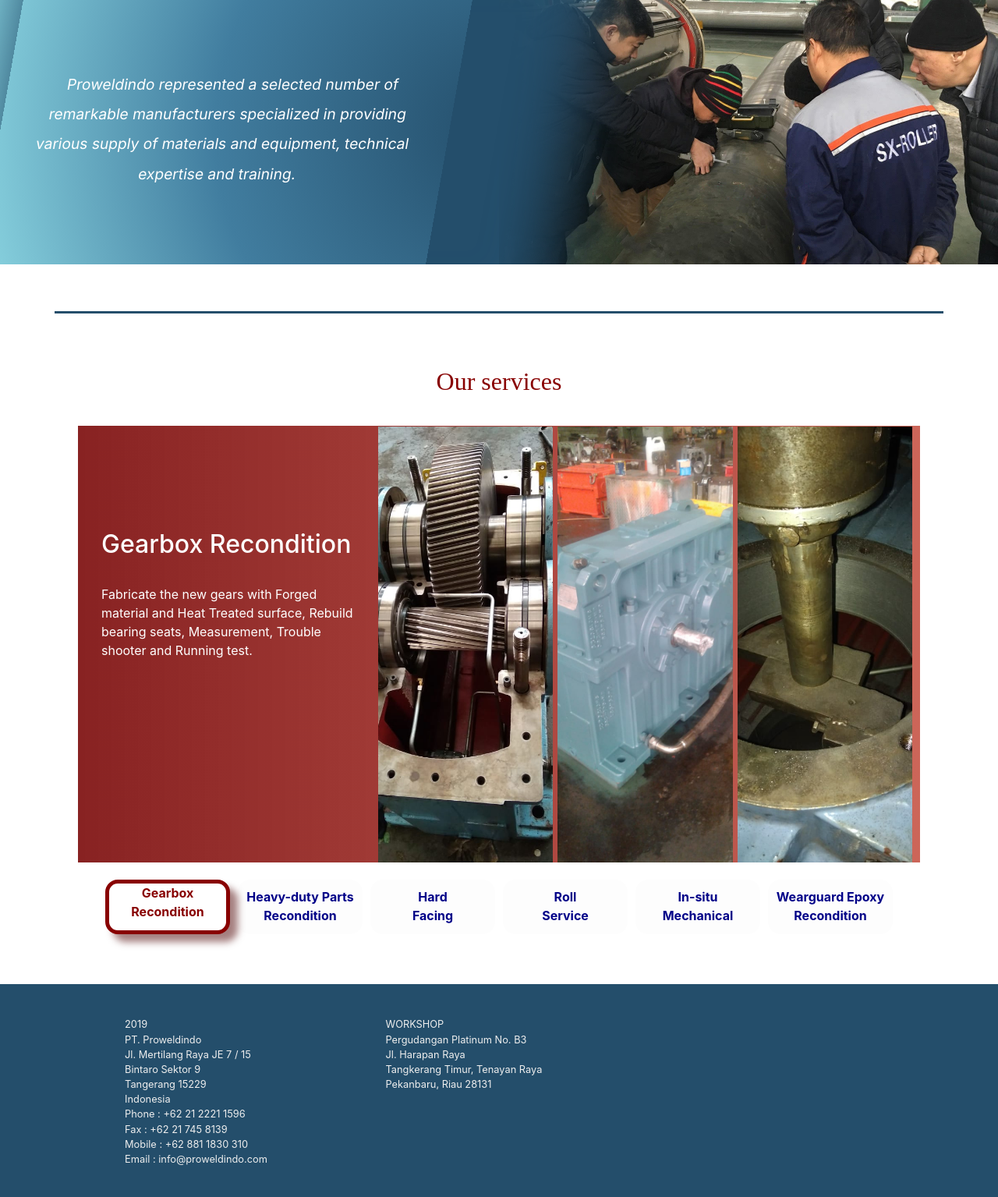
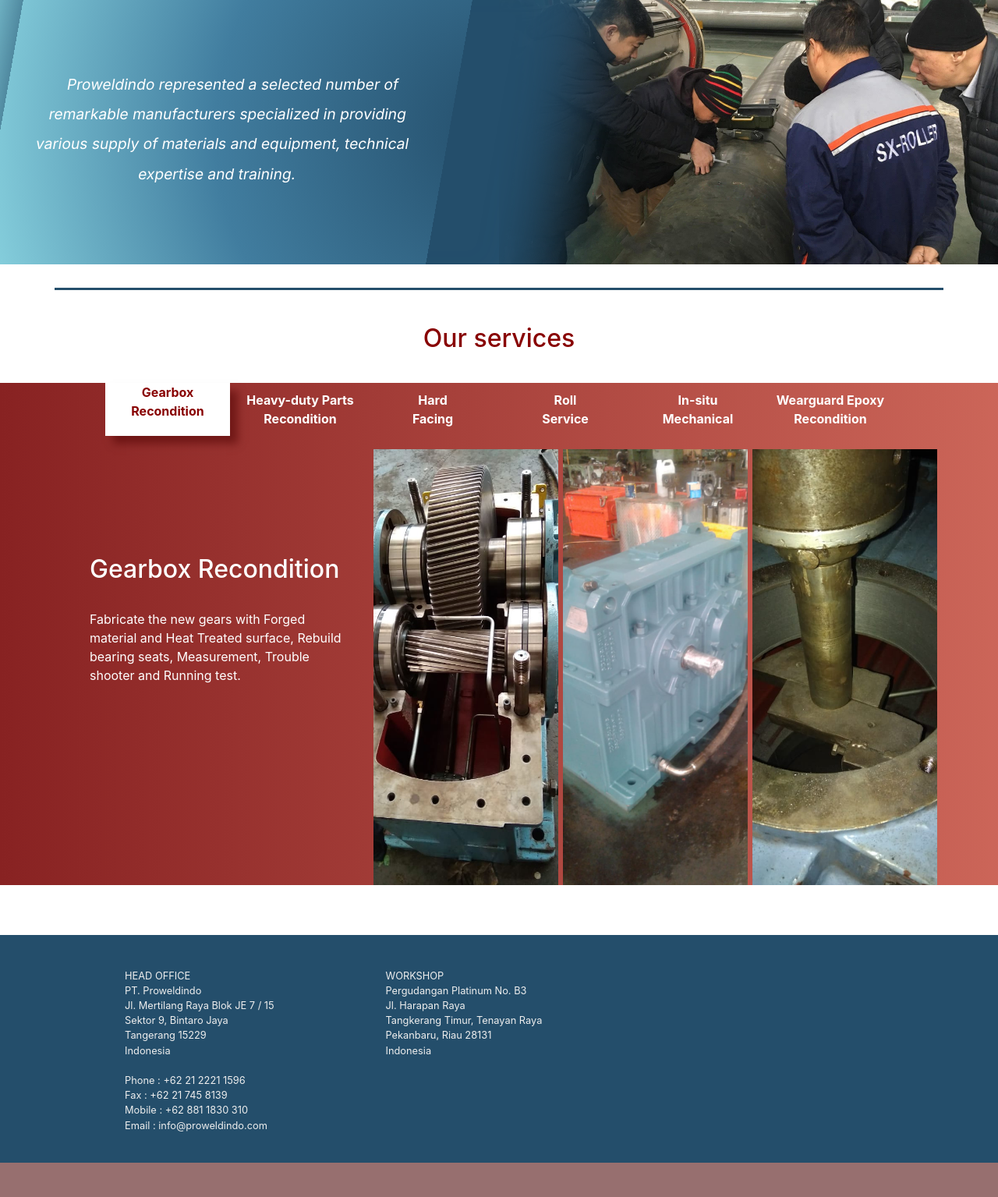
Before and after one commit to ichsanni/proweldindo, a PHP site: page /home_page.html in a window 1280 px wide. Shown: the part 1644-3179 px from the top of the page at 78% size. After the commit the page ends 3135 px from the top, so only its background shows below. Run offline with PHP 8.4, Linux system fonts and the light colour scheme.

Commit message:
visual changes
hero caption opacity background, positions of carousel indicators as well as shapes

```diff
--- a/home_page.html
+++ b/home_page.html
@@ -40,20 +40,20 @@
             <div class="carousel-item active">
                 <img class="d-block img-hero" src="img/insitu6.jpg"/>
                 <div class="text-hero">
-                    <h1 class="m-20">PT. Proweldindo</h1>
+                    <h2 class="m-20">PT Proweldindo</h2>
                 <p class="m-20">We are an 100% Indonesian Company based in Jakarta, Indonesia.</p></div>
             </div>
             <div class="carousel-item">
                 <img class="d-block img-hero" src="img/team3.png"/>
                 <div class="text-hero">
-                    <h1 class="m-20">Our Mission</h1>
-                <p class="m-20">To be the no. 1 company regarding maintenance of machinery in the paper and pulp industry.</p></div>
+                    <h2 class="m-20">Our Mission</h2>
+                <p class="m-20">To be the leader in maintenance of machinery in the paper and pulp industry.</p></div>
             </div>
             <div class="carousel-item">
                 <img class="d-block img-hero" src="img/balancing.jpg"/>
                 <div class="text-hero">
-                    <h1 class="m-20">Our Products</h1>
-                <p class="m-20">Proweldindo also acts as the agent for RUNTECH System, FABINY Ruby Nozzle, Shizuoka DOCTOR, PR Rolls and Loctite.</p></div>
+                    <h2 class="m-20">Our Products</h2>
+                <p class="m-20">Proweldindo acts as the agent for SX Roller, PW Shizuoka DOCTORING SYSTEM, Ichikawa, Dienes, Exwill Conveyor, MVS, and Loctite.</p></div>
             </div>
         </div>
     </div>
@@ -77,18 +77,26 @@
     <div class="new-reason-desc shadow-right left"><div class="new-reason-text" id="res3">Proweldindo represented a selected number of remarkable manufacturers specialized in providing various supply of materials and equipment, technical expertise and training.</div></div>
     <div class="new-img right"><img class="reason-img" src="img/training.jpg"></div>
     </div>
-    <div class="container" style="border-bottom: 3px solid rgb(36,78,107); margin-top: 60px;"></div>
+    <div class="container" style="border-bottom: 3px solid rgb(36,78,107); margin-top: 30px;"></div>
     </div>
 
     <!-- CAROUSEL SERVICES -->
-    <div class="container carousel-ser">
+    <div class="carousel-ser">
         <div class="title" id="t-ser">
         <h2>Our services</h2>
         </div>
-    <div id="carousel-services" class="container carousel slide" data-ride="carousel" data-interval="3000" data-wrap="true" data-pause="hover">
+    <div id="carousel-services" class="carousel slide red" data-ride="carousel" data-interval="300000" data-wrap="true" data-pause="hover">
+        <ol class="carousel-indicators" id="services">
+            <li data-target="#carousel-services" data-slide-to="0" class="active"><span class="inside">Gearbox <br>Recondition</span></li>
+            <li data-target="#carousel-services" data-slide-to="1"><span class="inside">Heavy-duty Parts Recondition</span></li>
+            <li data-target="#carousel-services" data-slide-to="2"><span class="inside">Hard<br> Facing</span></li>
+            <li data-target="#carousel-services" data-slide-to="3"><span class="inside">Roll<br> Service</span></li>
+            <li data-target="#carousel-services" data-slide-to="4"><span class="inside">In-situ <br>Mechanical</span></li>
+            <li data-target="#carousel-services" data-slide-to="5"><span class="inside">Wearguard Epoxy Recondition</span></li>
+            </ol>
 
-        <div class="carousel-inner" >
-            <div class="carousel-item ser red active">
+        <div class="container carousel-inner" >
+            <div class="carousel-item ser active">
                 <div class="ser-details">
                 <h2>Gearbox Recondition</h2>
                     <br>
@@ -202,13 +202,13 @@
     <div class="bg">
     <footer class="container col-sm-10 footer-container">
     <div class="col-sm-4 footer" id="office">
-        2019 <br>
-
+        HEAD OFFICE <br>
         PT. Proweldindo<br>
-        Jl. Mertilang Raya JE 7 / 15<br>
-        Bintaro Sektor 9<br>
+        Jl. Mertilang Raya Blok JE 7 / 15<br>
+        Sektor 9, Bintaro Jaya<br>
         Tangerang 15229<br>
         Indonesia<br>
+        <br>
         Phone : +62 21 2221 1596<br>
         Fax : +62 21 745 8139<br>
         Mobile : +62 881 1830 310<br>
@@ -220,7 +220,8 @@
         Pergudangan Platinum No. B3 <br>
         Jl. Harapan Raya <br>
         Tangkerang Timur, Tenayan Raya <br>
-        Pekanbaru, Riau 28131
+        Pekanbaru, Riau 28131 <br>
+        Indonesia
         <div class="col-sm-4 footer">
 
         </div>
--- a/style.css
+++ b/style.css
@@ -91,9 +91,8 @@
         filter: progid:DXImageTransform.Microsoft.gradient(startColorstr="#244e6b",endColorstr="#84cddb",GradientType=1) !important;
     }
     .ser-details {
-        margin: 10px 0 !important;
+        margin: 5px 0 !important;
         width: 100% !important;
-        padding: 10px !important;
         display: block !important;
         z-index: 2;
         position: absolute;
@@ -101,8 +100,9 @@
     .img-cont {
         display: block !important;
         height: 100% !important;
-        width: 100% !important;
+        width: 95% !important;
         position: absolute !important;
+        pointer-events: none !important;
     }
     .img-ser {
         object-fit: cover !important;
@@ -160,7 +160,7 @@
         width: 100% !important;
     }
     .carousel-indicators#services li{
-        width: 15% !important;
+        width: 14% !important;
         height: 15% !important;
     }
     .img-hero {
@@ -179,9 +179,6 @@
 /* START OF AWESOMENESS */
 body {
     background: rgba(255, 255, 255, 1);
-}
-h1, .title {
-    font-family: serif;
 }
 
 .header {
@@ -247,10 +244,11 @@ li a{
     width: 100%;
     height: auto;
     top: 35%;
-    background: rgba(80, 0, 0, 0.8);
+    /*background: rgba(80, 0, 0, 0); */
     color: #FFF;
 }
 .img-hero {
+    opacity: 0.7;
     position: relative;
     width: 100%;
     height: 100%;
@@ -369,7 +367,6 @@ li a{
     width: 100%;
     margin-top: 1%;
     height: auto;
-    padding-top: 15px;
     display: block;
     z-index: 0;
     position: static;
@@ -387,41 +384,41 @@ li a{
   position: static;
   flex: 0 1 auto;
   -ms-flex: 0 1 auto;
-  margin-top: 2%;
+  margin-top: 1%;
   z-index: 1;
 }
 .carousel-indicators#services li{
   opacity: 0.5;
   width: 160px;
-  height: 70px;
+  height: auto;
   flex: none;
   margin-right: 5px;
   margin-left: 5px;
   cursor: pointer;
-  background: rgba(253, 253, 253, 1);
-  color: #008;
+  background: rgba(253, 253, 253, 0);
+  color: #FFF;
   opacity: 1;
   transition: opacity 0.6s ease;
-  border-radius: 1em;
+  border-radius: 0em;
   text-indent: 0;
   box-sizing: border-box;
   background-clip: border-box;
   text-align: center;
-  padding: inherit;
+  padding: 0px;
   font-weight: bold;
 }
 .carousel-indicators#services .active{
   opacity: 1;
   width: 160px;
-  height: 70px;
-  border-radius: 1em;
+  height: auto;
+  border-radius: 0em;
   background: #FFF;
   color: #800;
-  border: 5px solid #800;
+  border: 0px solid #800;
   -webkit-box-shadow: 10px 10px 10px 0px rgba(76,0,0,0.5);
   -moz-box-shadow: 10px 10px 10px 0px rgba(76,0,0,0.5);
   box-shadow: 10px 10px 10px 0px rgba(76,0,0,0.5);
-  z-index: 2;
+  padding: 0px;
 }
 .h2-ser{
     color: #800;
@@ -602,7 +599,7 @@ p.small {
     width: 90%;
     background: rgba(255,255,255,0);
     color: #000;
-    padding: 20px 0px;
+    padding: 10px 0px;
     border-bottom: 3px solid #A33;
 }
 .show {
```
Also changed, not shown: other parts of home_page.html (+11 -19 lines).
